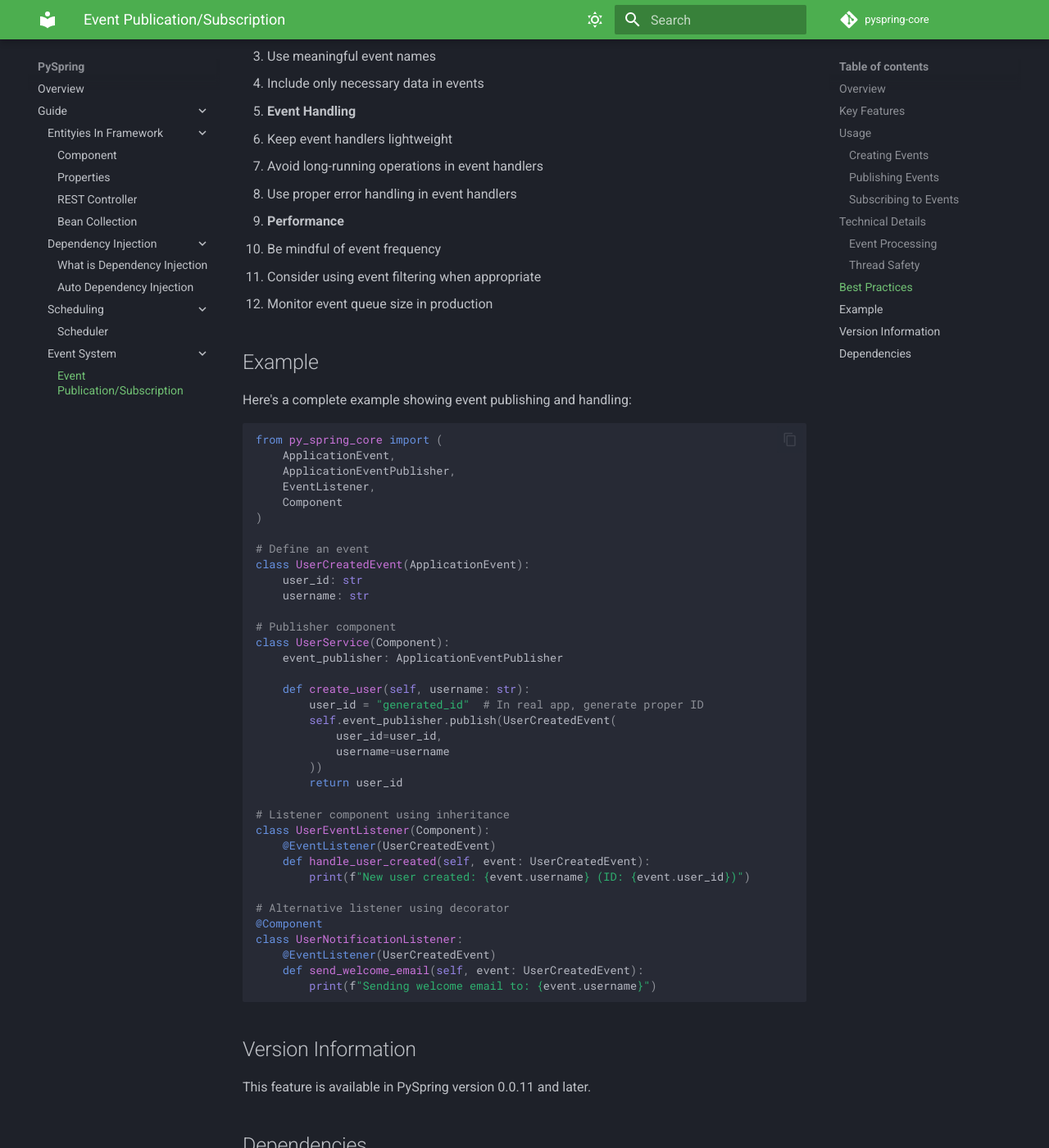
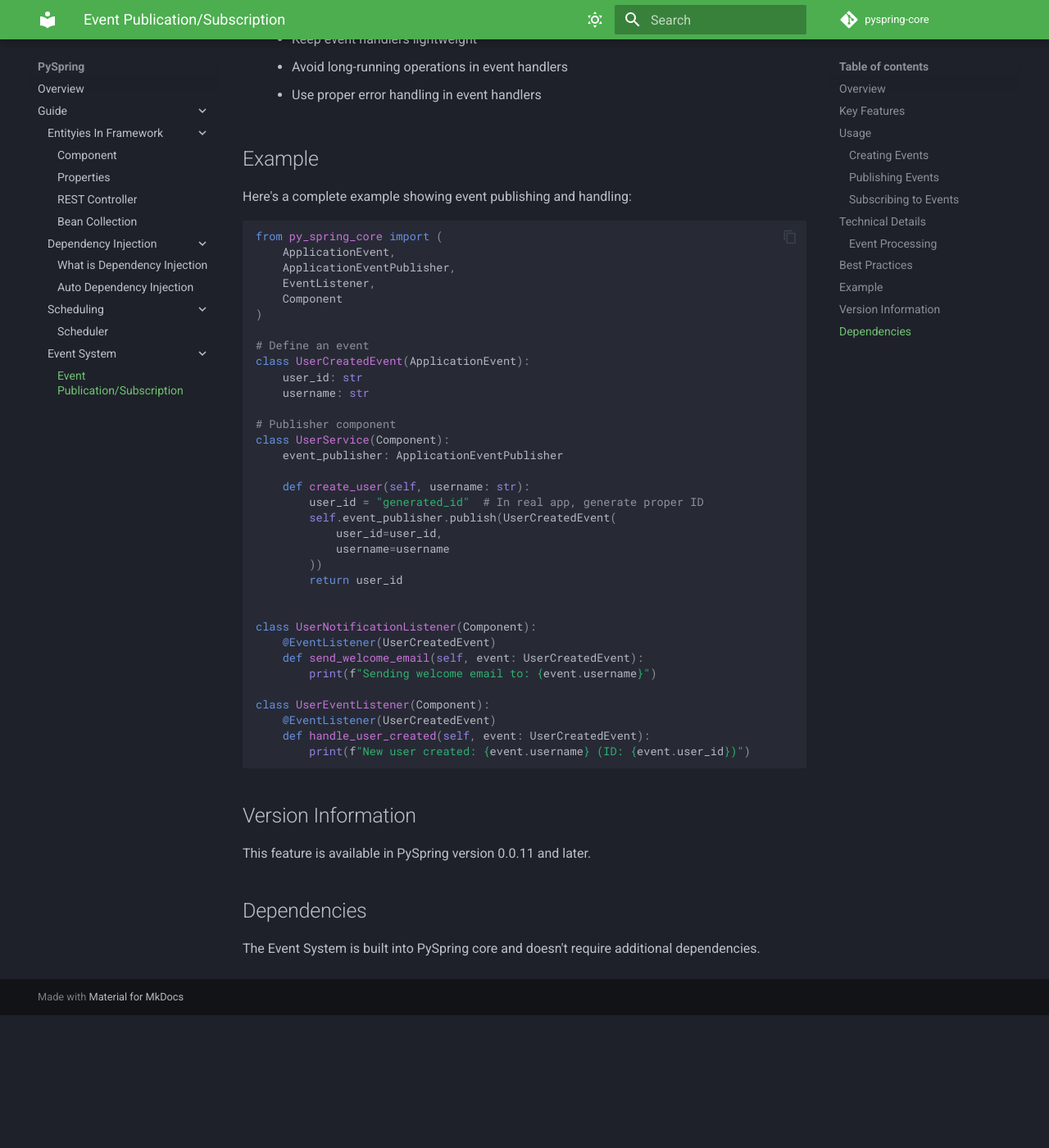
Before and after one commit to PythonSpring/pyspring-docs, an MkDocs documentation site: the page built from docs/guide/event-system/index.md, in a window 1280 px wide and 1400 px high, scrolled down 2184 px. Shown: the whole window at 82% size. Built offline with MkDocs 1.6.1 and Material for MkDocs 9.7.7, drawn with Linux system fonts in a browser that asks for light colours; comment, search, counter and statistics services are not loaded; after the commit the page ends 3422 px from its top, so only the background shows below that; some of the changed text lies outside the part shown.

Commit message:
refactor(docs): Revise Event System documentation for clarity and consistency

````diff
--- a/docs/guide/event-system/index.md
+++ b/docs/guide/event-system/index.md
@@ -70,29 +70,18 @@
 - Event handlers are automatically registered during application startup
 - Events are validated using Pydantic models
 
-### Thread Safety
-
-The event system is designed to be thread-safe:
-- Event publishing is thread-safe
-- Event handling occurs in a separate thread
-- The event queue ensures ordered processing
 
 ## Best Practices
 
 1. **Event Design**
-   - Keep events focused and specific
-   - Use meaningful event names
-   - Include only necessary data in events
+    - Keep events focused and specific
+    - Use meaningful event names
+    - Include only necessary data in events
 
 2. **Event Handling**
-   - Keep event handlers lightweight
-   - Avoid long-running operations in event handlers
-   - Use proper error handling in event handlers
-
-3. **Performance**
-   - Be mindful of event frequency
-   - Consider using event filtering when appropriate
-   - Monitor event queue size in production
+    - Keep event handlers lightweight
+    - Avoid long-running operations in event handlers
+    - Use proper error handling in event handlers
 
 ## Example
 
@@ -123,18 +112,17 @@
         ))
         return user_id
 
-# Listener component using inheritance
+
+class UserNotificationListener(Component):
+    @EventListener(UserCreatedEvent)
+    def send_welcome_email(self, event: UserCreatedEvent):
+        print(f"Sending welcome email to: {event.username}")
+
 class UserEventListener(Component):
     @EventListener(UserCreatedEvent)
     def handle_user_created(self, event: UserCreatedEvent):
         print(f"New user created: {event.username} (ID: {event.user_id})")
 
-# Alternative listener using decorator
-@Component
-class UserNotificationListener:
-    @EventListener(UserCreatedEvent)
-    def send_welcome_email(self, event: UserCreatedEvent):
-        print(f"Sending welcome email to: {event.username}")
 ```
 
 ## Version Information
````
